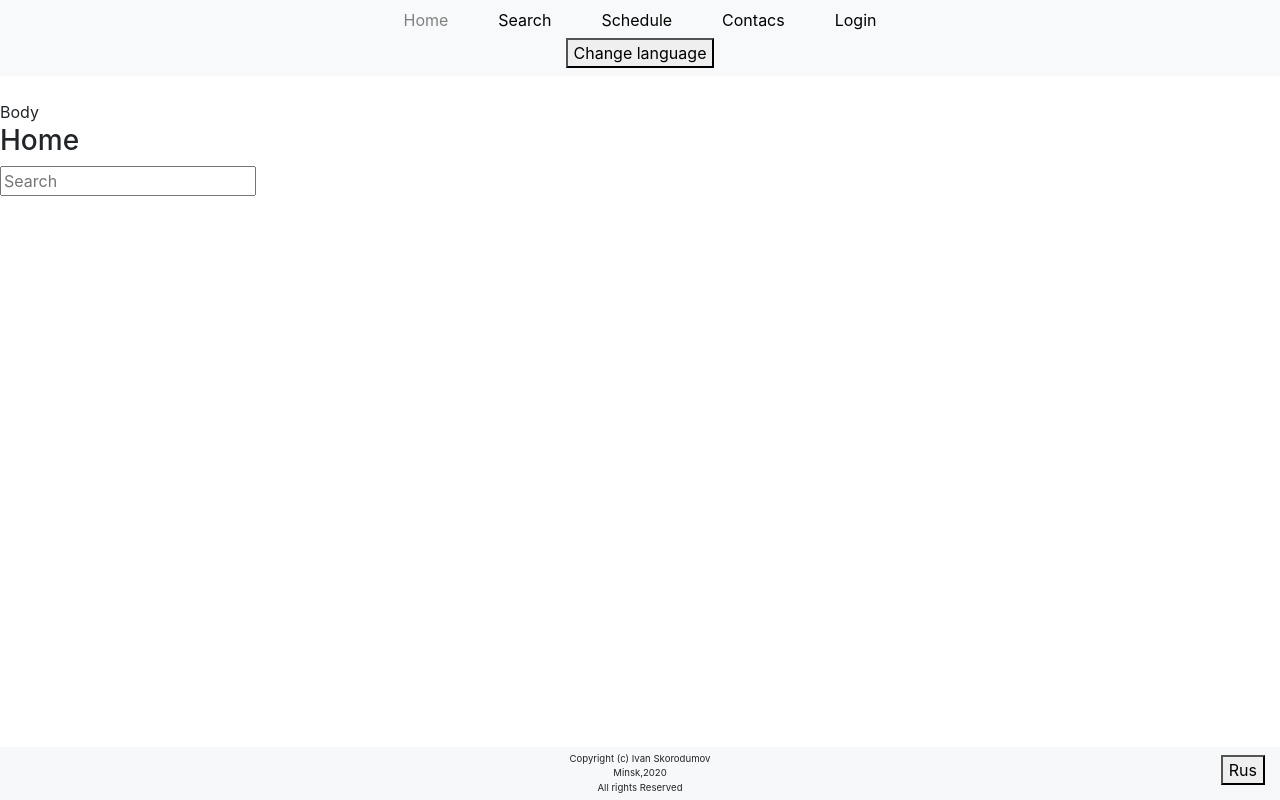
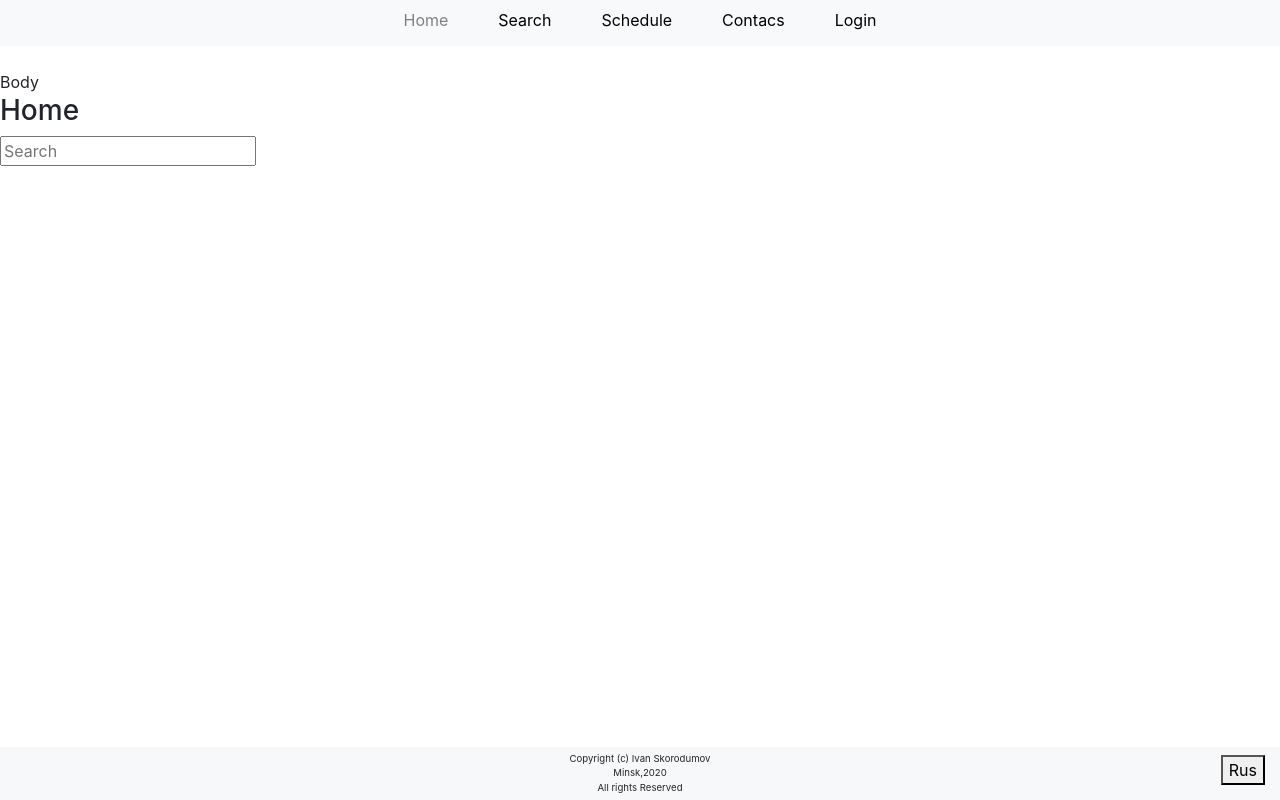
Before and after one commit to Selevn/Ticket-manager, a React app: page /home in a window 1280 px wide. Built offline with nearby package versions, Linux system fonts and the light colour scheme.

Commit message:
removed language button from nav(replaced in footer)

```diff
--- a/src/js/components/Main/MainComponents/Navbar/Navbar.jsx
+++ b/src/js/components/Main/MainComponents/Navbar/Navbar.jsx
@@ -44,7 +44,6 @@ const AppNavbar = () => {
                         </Nav.Item>
                       </Nav>
                     </Navbar.Collapse>
-                    <button onClick={langProps.toggleLanguage}>{languageSrc.langChange[langProps.language]}</button>
                   </div>
                 </Navbar>)
           }
```
